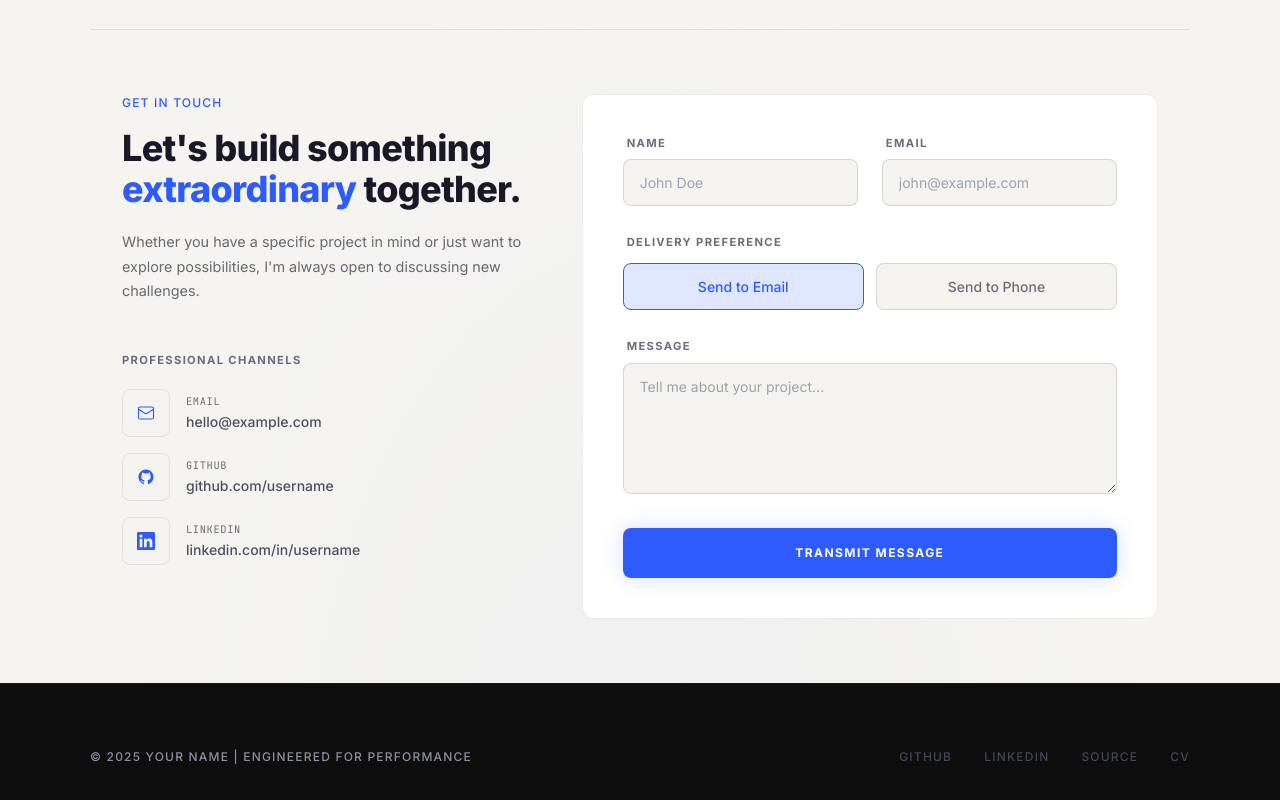
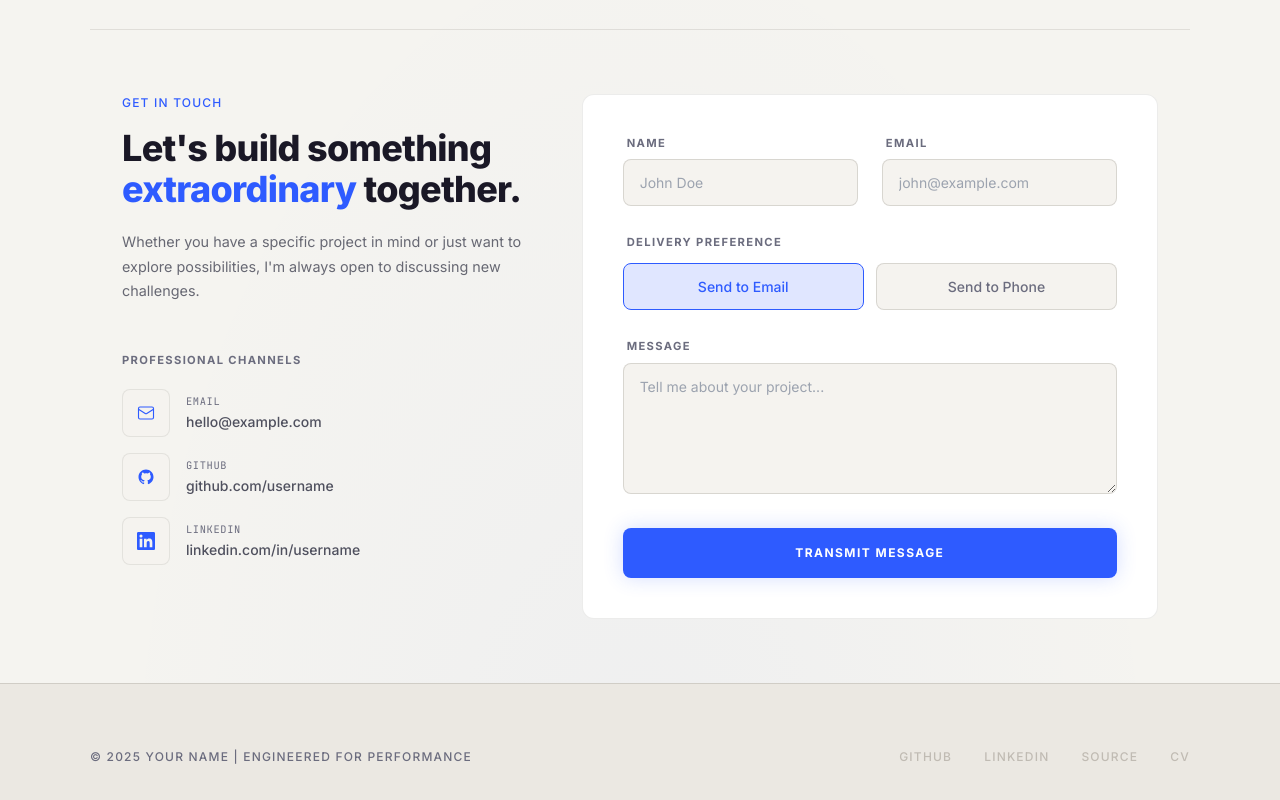
Before and after one commit to mainuddinMains/devfolio, a Next.js app: page / in a window 1280 px wide. Shown: the part 2504-3304 px from the top of the page. Built offline with nearby package versions, Linux system fonts and the light colour scheme.

Commit message:
Restyle footer for light theme

```diff
--- a/components/Footer.tsx
+++ b/components/Footer.tsx
@@ -4,7 +4,7 @@ interface FooterProps {
 
 export default function Footer({ name }: FooterProps) {
   const linkStyle: React.CSSProperties = {
-    color: '#434656',
+    color: '#c0bbb3',
     fontSize: '0.75rem',
     textTransform: 'uppercase',
     letterSpacing: '0.1em',
@@ -16,8 +16,8 @@ export default function Footer({ name }: FooterProps) {
   return (
     <footer
       style={{
-        background: '#0e0e0e',
-        borderTop: '1px solid rgba(67,70,86,0.2)',
+        background: '#ebe8e2',
+        borderTop: '1px solid rgba(100,96,88,0.2)',
         padding: '4rem 2rem',
         width: '100%',
       }}
@@ -37,7 +37,7 @@ export default function Footer({ name }: FooterProps) {
         {/* Left: copyright */}
         <p
           style={{
-            color: '#8e90a2',
+            color: '#6b6c7e',
             fontSize: '0.75rem',
             textTransform: 'uppercase',
             letterSpacing: '0.1em',
@@ -61,8 +61,8 @@ export default function Footer({ name }: FooterProps) {
               target={href.startsWith('http') ? '_blank' : undefined}
               rel={href.startsWith('http') ? 'noopener noreferrer' : undefined}
               style={linkStyle}
-              onMouseEnter={(e) => { (e.currentTarget as HTMLAnchorElement).style.color = '#b8c3ff' }}
-              onMouseLeave={(e) => { (e.currentTarget as HTMLAnchorElement).style.color = '#434656' }}
+              onMouseEnter={(e) => { (e.currentTarget as HTMLAnchorElement).style.color = '#2e5bff' }}
+              onMouseLeave={(e) => { (e.currentTarget as HTMLAnchorElement).style.color = '#c0bbb3' }}
             >
               {label}
             </a>
```
